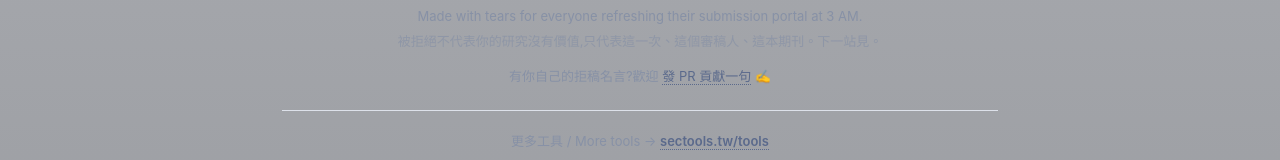
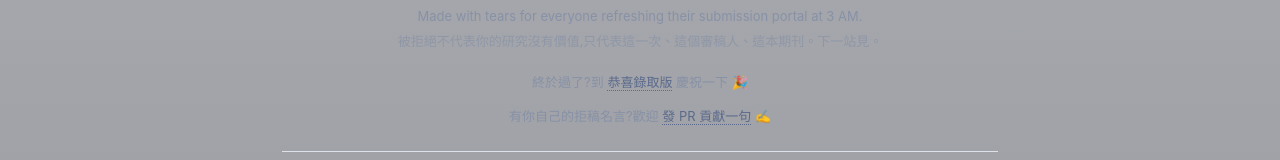
Before and after one commit to stwater20/we-regret-to-inform-you, a plain HTML site: page index.html in a window 1280 px wide. Shown: the part 2422-2582 px from the top of the page. Drawn offline with Linux system fonts and the light colour scheme.

Commit message:
Add files via upload

```diff
--- a/index.html
+++ b/index.html
@@ -158,6 +158,9 @@
     做給每一個在 rebuttal 期限前一天還沒睡的人。<br>
     Made with tears for everyone refreshing their submission portal at 3 AM.<br>
     <span style="opacity:.7">被拒絕不代表你的研究沒有價值,只代表這一次、這個審稿人、這本期刊。下一站見。</span>
+    <div class="contribute" style="margin-top:16px">
+      終於過了?到 <a href="https://stwater20.github.io/we-are-pleased-to-inform-you/" target="_blank" rel="noopener">恭喜錄取版</a> 慶祝一下 🎉
+    </div>
     <div class="contribute">
       有你自己的拒稿名言?歡迎 <a href="https://github.com/stwater20/we-regret-to-inform-you/blob/main/CONTRIBUTING.md" target="_blank" rel="noopener">發 PR 貢獻一句</a> ✍️
     </div>
```
